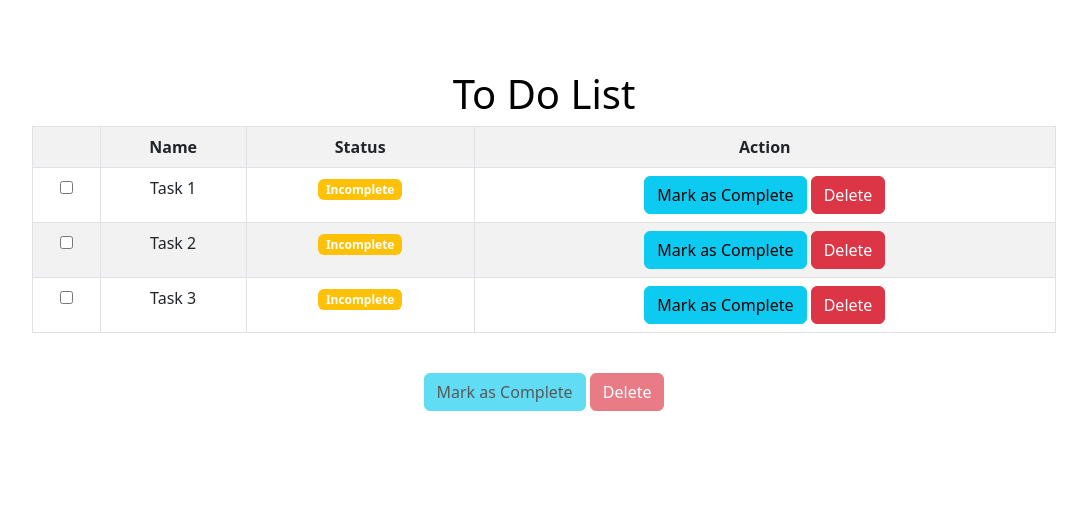
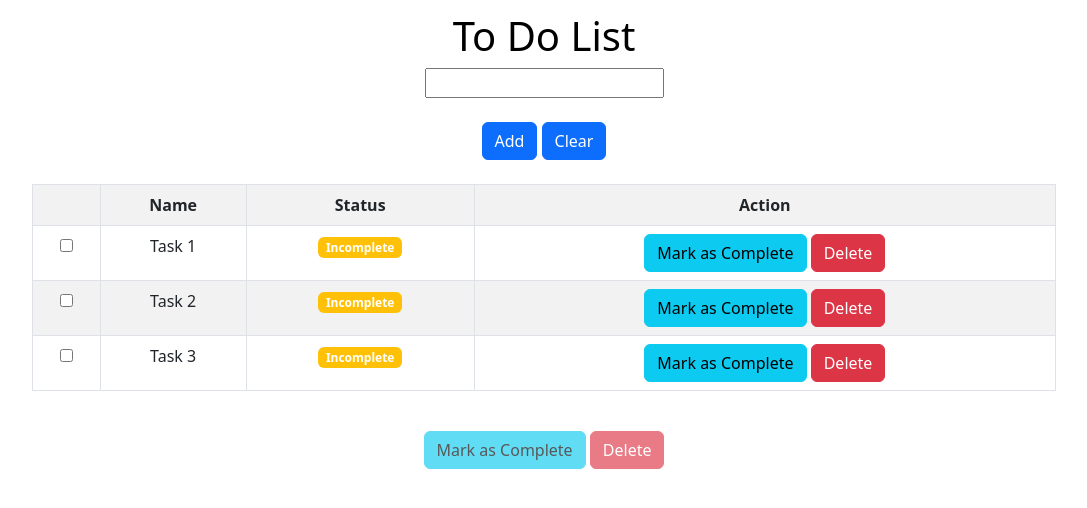
Before and after one commit to Tejasvini-Gaikwad/React-Assignments, a React (Create React App) app in the folder to-do-list/: page / in a window 1280 px wide. Shown: the top 508 px of the page, without its empty margins (96-1183 px from the left). Built offline with nearby package versions, Linux system fonts and the light colour scheme.

Commit message:
Add To do

```diff
--- a/to-do-list/package.json
+++ b/to-do-list/package.json
@@ -10,6 +10,7 @@
     "react": "^18.2.0",
     "react-bootstrap": "^2.7.0",
     "react-dom": "^18.2.0",
+    "react-router-dom": "^6.6.1",
     "react-scripts": "5.0.1",
     "web-vitals": "^2.1.4"
   },
--- a/to-do-list/src/App.js
+++ b/to-do-list/src/App.js
@@ -5,7 +5,7 @@
     const initialValue = [
       {id:1, name:"Task 1", completed:false}, {id:2, name:"Task 2", completed:false}, {id:3, name:"Task 3", completed:false},
     ];
-
+    const [nameArr, setNames] = useState([]);
     const [ list, setList ] = useState(initialValue);
 
     //function to delete items
@@ -34,10 +34,30 @@
       setList(newArrUpdate)
     }
 
+    const saveList = (name) => {
+      let updatedArr = [];
+      if(name === ''){
+        alert('Please enter value');
+        return false;
+      }
+      list.map(data => {
+        updatedArr = [...updatedArr,data.name];
+        setNames(updatedArr);
+      });
+      if(!updatedArr.includes(name)){
+        let id = list.length;
+        let updatedList = [...list];
+        updatedList = [...list, {id:id+1,name:name,completed:false}];
+        setList(updatedList)
+      }else{
+        alert("Item already exists");
+      }
+    }
+
     return (
       <div className="App">
         <header className="App-header">
-            <Todo list={list} deleteCompletedItems={deleteCompletedItems} updateCompleted={updateCompleted}/>
+            <Todo list={list} deleteCompletedItems={deleteCompletedItems} updateCompleted={updateCompleted} saveList={saveList}/>
         </header>
       </div>
     );
--- a/to-do-list/src/Todo.js
+++ b/to-do-list/src/Todo.js
@@ -3,8 +3,9 @@
     import Button from 'react-bootstrap/Button';
     import Badge from 'react-bootstrap/Badge';
 
-    const Todo = ({list,deleteCompletedItems,updateCompleted}) =>{
+    const Todo = ({list,deleteCompletedItems,updateCompleted, saveList}) =>{
         const [ids, setIds] = useState([]);
+        const [name, setName] = useState("");
         const [checked, setChecked] = useState("disabled");
         //make arrays of ids based on checkbox click
         const handleChange = (e) => {
@@ -25,6 +26,12 @@
         return (
             <>
                 <h1>To Do List</h1>
+                <input type="text" value={name} onChange={(e) => setName(e.target.value)} />
+                <br />
+                <div>
+                    <Button onClick={()=>saveList(name)}>Add</Button>{' '}
+                    <Button onClick={()=>setName("")}>Clear</Button></div>
+                <br />
                 <Table style={{width:"80%"}} striped bordered hover>
                     <tbody>
                         <tr>
@@ -38,7 +45,7 @@
                             list.map((item)=>{
                                 return <tr key={item.id}>
                                         <td><input type="checkbox" id={item.id} name={item.name} value={item.id} onChange={handleChange} /></td>
-                                        <td>{item.name}</td><td>{item.completed? <Badge bg="success">Completed</Badge> : <Badge bg="warning">Incomplete</Badge>}</td>
+                                        <td>{item.name.charAt(0).toUpperCase() + item.name.slice(1)}</td><td>{item.completed? <Badge bg="success">Completed</Badge> : <Badge bg="warning">Incomplete</Badge>}</td>
                                         <td>{!item.completed ? <Button variant="info" onClick={()=>{updateCompleted([item.id])}}>Mark as Complete</Button>:""}{" "}<Button variant="danger" onClick={()=>{deleteCompletedItems([item.id])}}>Delete</Button></td>
                                     </tr>
                             }) :<tr><td colspan="4">No Data Found</td></tr>
```
Also changed, not shown: 1 other file (tests, documents, lock files or other folders).
